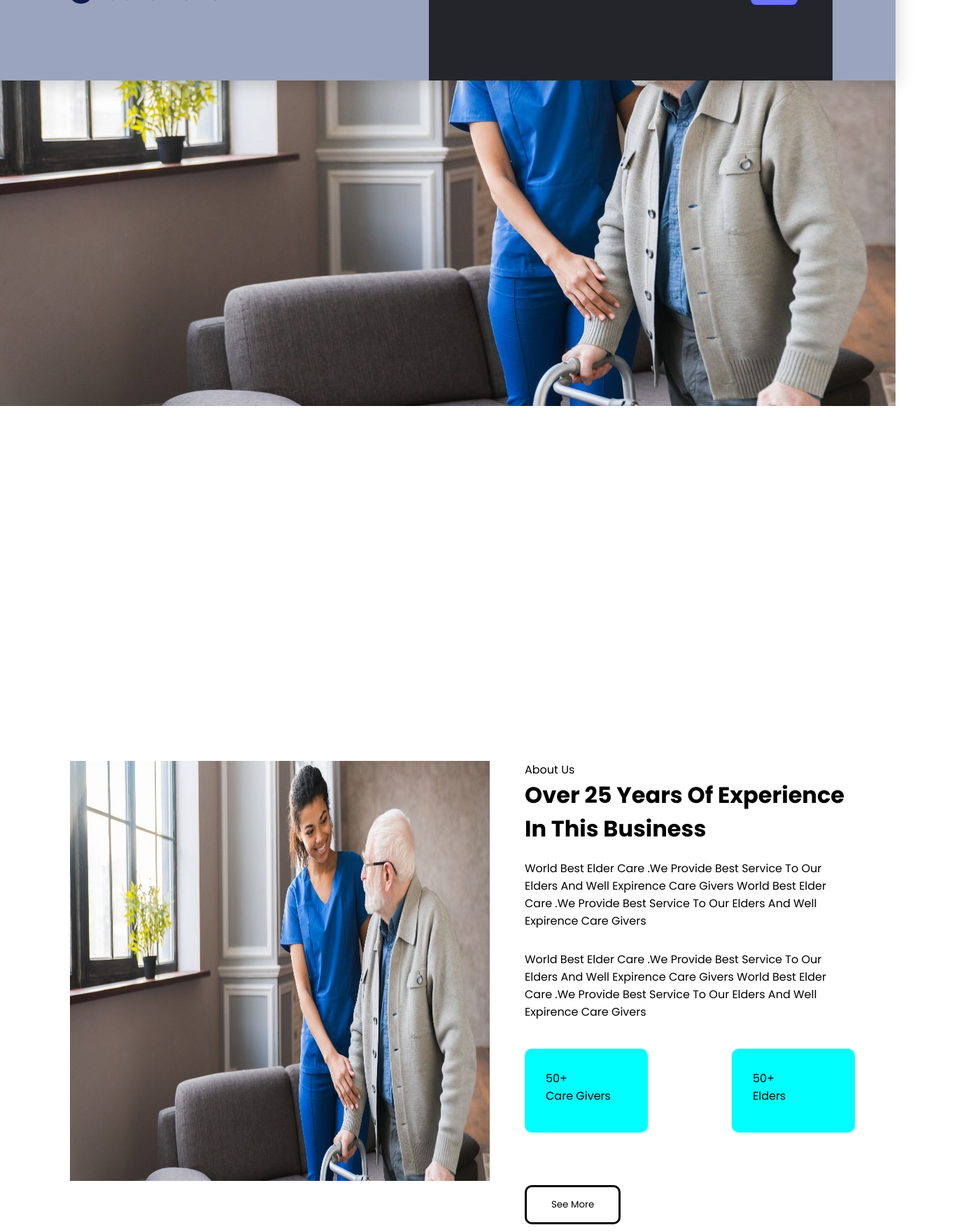
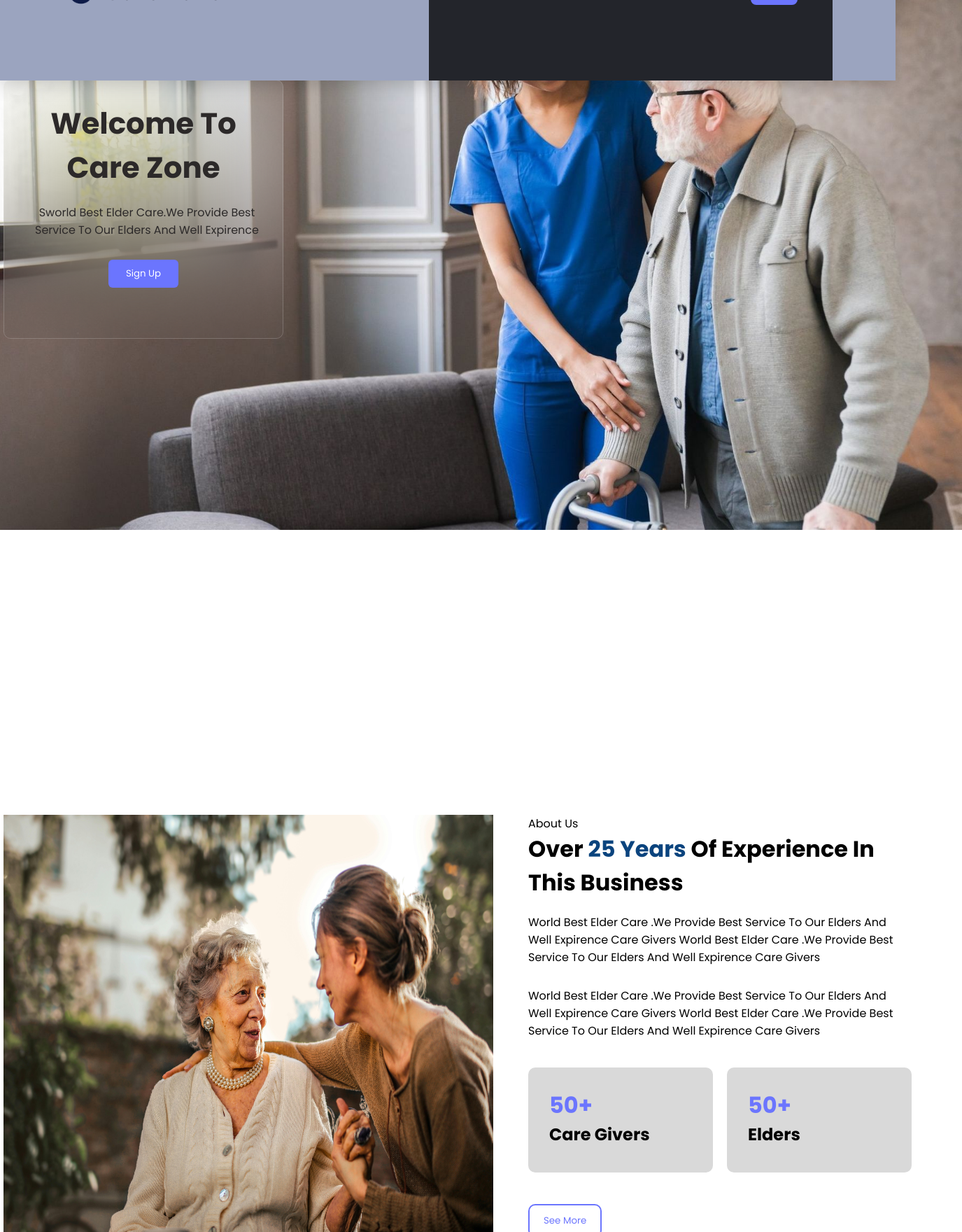
Before and after one commit to DilshanAnupriya/IT_Project, a React (Create React App) app in the folder frontend/: page / in a window 1280 px wide. Shown: the part 140-1900 px from the top of the page at 70% size, 1375 px wide, since content can reach past the window. Built offline with nearby package versions, Linux system fonts and the light colour scheme.

Commit message:
home page without search bar

```diff
--- a/frontend/src/Pages/Home/Home.css
+++ b/frontend/src/Pages/Home/Home.css
@@ -3,20 +3,46 @@
 }
 .d1 img{
     width: 100%;
+    margin-top: 70px;
 }
 .s1 {
     position: absolute;
-    margin-top: -700px;
+    margin-top: -650px;
     margin-left: 100px;
-    color: white;
+    color: rgb(44, 41, 41);
     background: transparent ;
+    background-color: linear-gradient(135deg,rgba(255,255,255,0.1), rgba(255,255,255,0));
+    backdrop-filter: blur(90px);
+    -webkit-backdrop-filter: blur(50px);
+    border: 1px solid rgba(255,255,255,0.18);
+    border-radius: 10px;
+    width: 400px;
+    height: 370px;
+    text-align: center;
 
 }
 .s1 h1{
-    font-size: 48px;
+    margin-top: 20px;
+    font-size: 42px;
+    padding-top: 10px;
+}
+.s1 p{
+    padding-left: 20px;
+    padding-right: 10px;
+    padding-top: 20px;
+}
+.s1 span{
+    color: rgb(44, 41, 41);
+}
+.s1 button{
+    margin-top: 30px;
+    padding: 10px 25px;
+    border-radius: 6px;
+    background-color: #6B75FE;
+    color: white;
 }
 .d2{
-    margin-top: 500px;
+    margin-top: 400px;
     margin-left: 100px;
     display: flex;
     gap: 50px;
@@ -24,11 +50,15 @@
 }
 .d2 .dis{
     width: 40%;
+    animation: appear5 15s linear;
+    animation-timeline: view();
+    animation-range: entry 0% cover 50%;
 
 }
 .d2 img{
-    width: 600px;
+    width: 700px;
     height: 600px;
+    margin-top: -0px;
 }
 .d2 .dis .p1{
     margin-top: 20px;
@@ -38,42 +68,62 @@
 }
 .dflex{
     display: flex;
-    gap: 120px;
+    gap: 20px;
     height: 120px;
     margin-top: 40px;
 
 
 }
 .s2{
-    width: 200px;
-    background-color: aqua;
+    width: 300px;
+    height: 150px;
+    background-color: #D9D9D9;
     padding: 30px;
     border-radius: 10px;
 }
+.s2:hover{
+    box-shadow: 0 10px 15px rgba(0,0,0,.3);
+    transform: scale(1.01);
+}
+.s2 h1{
+    color: #6B75FE;
+}
+@keyframes appear5{
+    from{
+        opacity: 0;
+        transform: translateY(-50px);
+    }to{
+        opacity: 1;
+        transform: translateX(0px);
+    }
+}
 .dis button{
     margin-top: 75px;
-    padding: 15px 35px;
+    padding: 12px 20px;
     border-radius: 10px;
-    color: black;
-    border: 3px solid black;
-    background-color: white;
+    color: #6B75FE;
+    border: 2px solid #6B75FE;
+    background-color: #ffffff;
 }
-
+.dis button:hover{
+    color: #ffffff;
+    background-color: #6B75FE;
+}
 .container90{
     background:white;
     padding:15px 9%;
     padding-bottom: 100px;
     margin-left: -10px;
-    margin-top: 300px;
+    margin-top: 160px;
     background-color: #6B75FE;
-    padding-top: 150px;
+    padding-top: 100px;
 
 }
 
 .container90 .heading90{
     text-align: center;
     padding-bottom: 15px;
-    color:#000000;
+    color:#ffffff;
     font-size: 50px;
 }
 
@@ -92,7 +142,7 @@
     text-align: center;
     padding:30px 20px;
     width: 360px;
-    height: 400px;
+    height: 500px;
     animation: show 0.5s linear;
     animation-timeline: view();
     animation-range: entry 0% cover 40%;
@@ -146,3 +196,61 @@
     -webkit-background-clip: text;
     -webkit-text-fill-color: transparent;
 }
+.care{
+    display: flex;
+    margin-left: 110px;
+    gap: 10px;
+}
+.care img{
+    width: 45%;
+    border-radius: 6px;
+}
+.care .care1{
+    background-color: #DFF3FD;
+    margin-top: 68px;
+    padding-left: 20px;
+    padding-top: 20px;
+    border-radius: 20px;
+    animation: slide1 5s linear;
+    animation-timeline: view();
+    animation-range: entry 0% cover 40%;
+
+}
+.care .care1 h1{
+    padding-top: 20px;
+    padding-left: 10px;
+}
+.care .care1 p{
+    margin-top: 30px;
+    padding-right: 90px;
+}
+.care .care1 span{
+    color: #0B447E;
+}
+.dis span{
+    color: #0B447E;
+}
+.care .care1 button{
+  margin-top: 20px;
+  padding: 5px 20px;
+  border: 2px solid #6B75FE;
+  color: #6B75FE;
+  background-color:#DFF3FD;
+  border-radius: 10px;
+}
+.care .care1 button:hover{
+    background-color: #6B75FE;
+    color: white;
+}
+.ft0{
+    margin-top: 50px;
+}
+@keyframes slide1{
+    from{
+        opacity: 0;
+        transform: translateX(200px);
+    }to{
+        opacity: 1;
+        transform: translateX(0px);
+    }
+}
--- a/frontend/src/Pages/Home/Home.js
+++ b/frontend/src/Pages/Home/Home.js
@@ -4,7 +4,9 @@ import Footer from '../../Components/Footer/Footer'
 import Dash from "../../Components/Dashboard/Dashboard"
 import "../Home/Home.css"
 import pic from "../../Assets/dd11.jpg"
+import pic1 from "../../Assets/d4.jpg"
 import { Link } from 'react-router-dom'
+import ss from "../../Assets/ss2.jpg"
 function Home() {
 
 
@@ -17,25 +19,27 @@ function Home() {
             <div className='d1'>
                 <img src={pic} alt='' />
                 <div className='s1'>
-                    <h1>Welcome to <br />Care Zone</h1>
-                    <h3>smkdcmdkmmfkmnjncjdnjjdn<br />ksdjkjknjcnd jdcnjcn</h3>
+                    <h1>Welcome to <br /><span>Care Zone</span></h1>
+                    <p>sworld best elder care.we provide best service to our elders and well expirence</p>
+
+                    <button>Sign Up</button>
                 </div>
 
                 <div className='d2'>
-                    <img src={pic} alt='' />
+                    <img src={pic1} alt='' />
                     <div className='dis'>
                         <p>About Us</p>
-                        <h1>Over 25 years of  Experience in this Business</h1>
+                        <h1>Over <span>25 years </span>of  Experience in this Business</h1>
                         <p className='p1'>world best elder care .we provide best service to our elders and well expirence care givers world best elder care .we provide best service to our elders and well expirence care givers</p>
                         <p className='p2'>world best elder care .we provide best service to our elders and well expirence care givers world best elder care .we provide best service to our elders and well expirence care givers</p>
                         <div className='dflex'>
                             <div className='s2'>
-                                <span>50+</span><br />
-                                <span>Care Givers</span>
+                                <h1>50+</h1>
+                                <h2>Care Givers</h2>
                             </div>
                             <div className='s2'>
-                                <span>50+</span><br />
-                                <span>Elders</span>
+                                <h1>50+</h1>
+                                <h2>Elders</h2>
                             </div>
                         </div>
                         <button>See More</button>
@@ -53,47 +57,61 @@ function Home() {
 
                                 <div class="box90">
                                     <img src="" alt="" />
-                                    <h3>Task </h3>
+                                    <h3>Medical </h3>
                                     <p>Lorem ipsum dolor sit amet consectetur adipisicing elit. Minus, commodi?</p>
                                     <Link to="#" class="btn">View</Link>
                                 </div>
 
                                 <div class="box90">
                                     <img src="" alt="" />
-                                    <h3>Certificate</h3>
+                                    <h3>Volunteering</h3>
                                     <p>Lorem ipsum dolor sit amet consectetur adipisicing elit. Minus, commodi?</p>
                                     <Link to="#" class="btn">View </Link>
                                 </div>
 
                                 <div class="box90">
                                     <img src="" alt="" />
-                                    <h3>Schedule</h3>
+                                    <h3>Employee</h3>
                                     <p>Lorem ipsum dolor sit amet consectetur adipisicing elit. Minus, commodi?</p>
                                     <Link to="#" class="btn">View </Link>
                                 </div>
 
                                 <div class="box90">
                                     <img src="" alt="" />
-                                    <h3>Task </h3>
+                                    <h3>Mobility Support</h3>
                                     <p>Lorem ipsum dolor sit amet consectetur adipisicing elit. Minus, commodi?</p>
                                     <Link to="#" class="btn">View</Link>
                                 </div>
 
                                 <div class="box90">
                                     <img src="" alt="" />
-                                    <h3>Certificate</h3>
+                                    <h3>Reviews</h3>
                                     <p>Lorem ipsum dolor sit amet consectetur adipisicing elit. Minus, commodi?</p>
                                     <Link to="#" class="btn">View </Link>
                                 </div>
 
                                 <div class="box90">
                                     <img src="" alt="" />
-                                    <h3>Schedule</h3>
+                                    <h3>Care Plans</h3>
                                     <p>Lorem ipsum dolor sit amet consectetur adipisicing elit. Minus, commodi?</p>
                                     <Link to="#" class="btn">View </Link>
                                 </div>
                             </div>
                         </div>
+                    </div>
+                </div>
+                <div className='care'>
+                    <img src={ss} alt=''></img>
+                    <div className='care1'>
+                        <h1>Make Your <br /><span>Care Plan Now</span></h1>
+                        <p>world best elder care .we provide best service to our elders and well expirence care givers world best elder world best elder care .we provide best service to our
+
+                            elders and well expirence care givers world best elder world best elder care .we provide best service to our elders and well expirence care givers world best elder
+
+                            elders and well expirence care givers world best elder world best elder care .we provide best service to our elders and well expirence care givers world best elder .
+
+                        </p>
+                        <button>See More</button>
                     </div>
                 </div>
             </div>
```
Also changed, not shown: frontend/src/Assets/ss.png (added), frontend/src/Assets/ss2.jpg (added).
